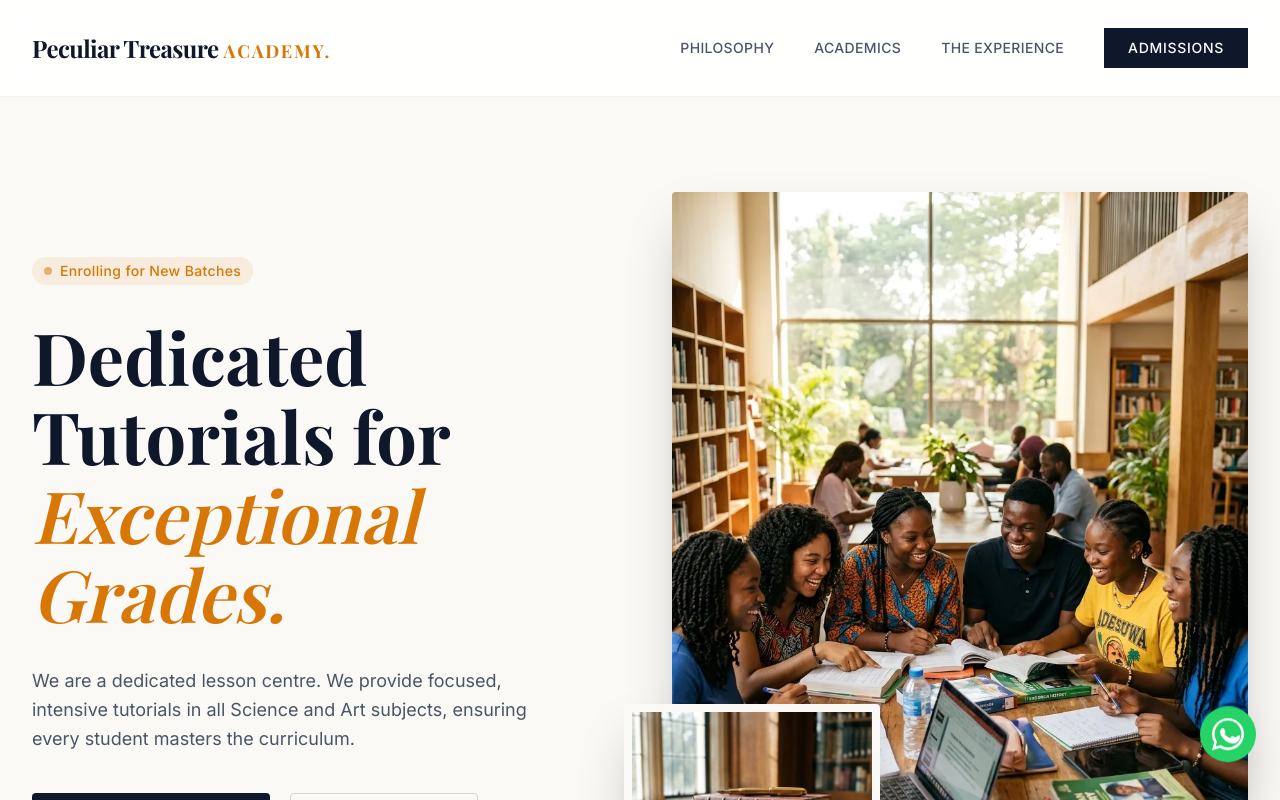
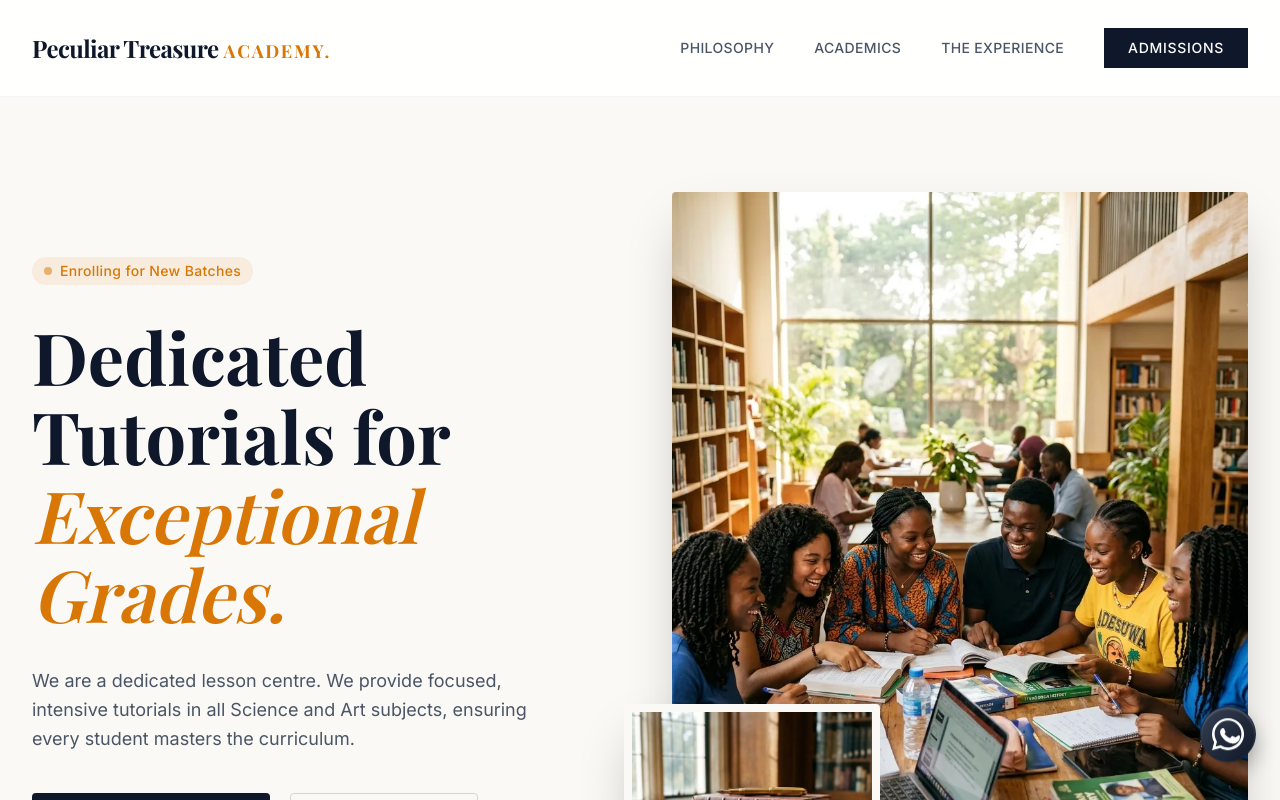
Before and after one commit to DavidDeez/peculiar_treasure_academy, a React (Vite) app: page / in a window 1280 px wide. Shown: the top 800 px of the page. Built offline with nearby package versions, Linux system fonts and the light colour scheme; a web font is replaced by a local one.

Commit message:
Update WhatsApp icon to monochrome and 3D design

```diff
--- a/src/components/Contact.tsx
+++ b/src/components/Contact.tsx
@@ -29,7 +29,7 @@ const Contact: React.FC = () => {
                   href="https://wa.me/2348164101457"
                   target="_blank"
                   rel="noreferrer"
-                  className="inline-flex items-center gap-2 mt-2 text-sm text-[#25D366] font-medium hover:underline"
+                  className="inline-flex items-center gap-2 mt-2 text-sm text-gray-700 font-medium hover:text-brand-dark hover:underline transition-colors"
                 >
                   <svg className="w-5 h-5" fill="currentColor" viewBox="0 0 24 24" aria-hidden="true">
                     <path fillRule="evenodd" d="M12.031 0C5.402 0 .016 5.385.016 12.016c0 2.115.553 4.18 1.603 5.992L.032 24l6.16-1.616c1.761 1 3.766 1.528 5.839 1.528 6.627 0 12.013-5.385 12.013-12.016C24.044 5.385 18.658 0 12.031 0zm-.016 21.905c-1.802 0-3.562-.485-5.11-1.403l-.367-.217-3.799.996.996-3.702-.238-.378a10.057 10.057 0 01-1.543-5.384c0-5.545 4.512-10.057 10.061-10.057 5.548 0 10.06 4.512 10.06 10.057 0 5.547-4.512 10.058-10.06 10.058zm5.518-7.53c-.302-.152-1.794-.886-2.07-.988-.276-.102-.477-.152-.678.152-.201.303-.781.988-.958 1.19-.176.202-.353.228-.654.076-1.526-.777-2.673-1.41-3.69-3.14-.202-.345.201-.318.647-.912.1-.152.05-.278 0-.43-.05-.151-.678-1.636-.928-2.241-.242-.587-.487-.507-.678-.517h-.578c-.201 0-.528.076-.804.38s-1.056 1.036-1.056 2.527 1.082 2.932 1.233 3.134c.15.203 2.137 3.262 5.176 4.57 2.05.88 2.89.967 3.966.814 1.157-.165 3.565-1.458 4.067-2.868.503-1.41.503-2.619.352-2.868-.15-.253-.552-.405-.853-.557z" clipRule="evenodd" />
--- a/src/components/FloatingWhatsApp.tsx
+++ b/src/components/FloatingWhatsApp.tsx
@@ -10,7 +10,7 @@ const FloatingWhatsApp: React.FC = () => {
       href={whatsappUrl}
       target="_blank"
       rel="noreferrer"
-      className="fixed bottom-6 right-6 z-50 flex items-center justify-center w-14 h-14 bg-[#25D366] text-white rounded-full shadow-2xl hover:bg-[#20ba59] hover:scale-110 transition-all duration-300 animate-bounce group"
+      className="fixed bottom-6 right-6 z-50 flex items-center justify-center w-14 h-14 bg-gradient-to-br from-gray-700 to-gray-900 text-white rounded-full shadow-[0_10px_20px_rgba(0,0,0,0.3),inset_0_2px_2px_rgba(255,255,255,0.2)] border border-gray-800 hover:from-gray-600 hover:to-gray-800 hover:scale-110 transition-all duration-300 animate-bounce group"
       aria-label="Chat with us on WhatsApp"
     >
       <svg className="w-8 h-8" fill="currentColor" viewBox="0 0 24 24" aria-hidden="true">
```
